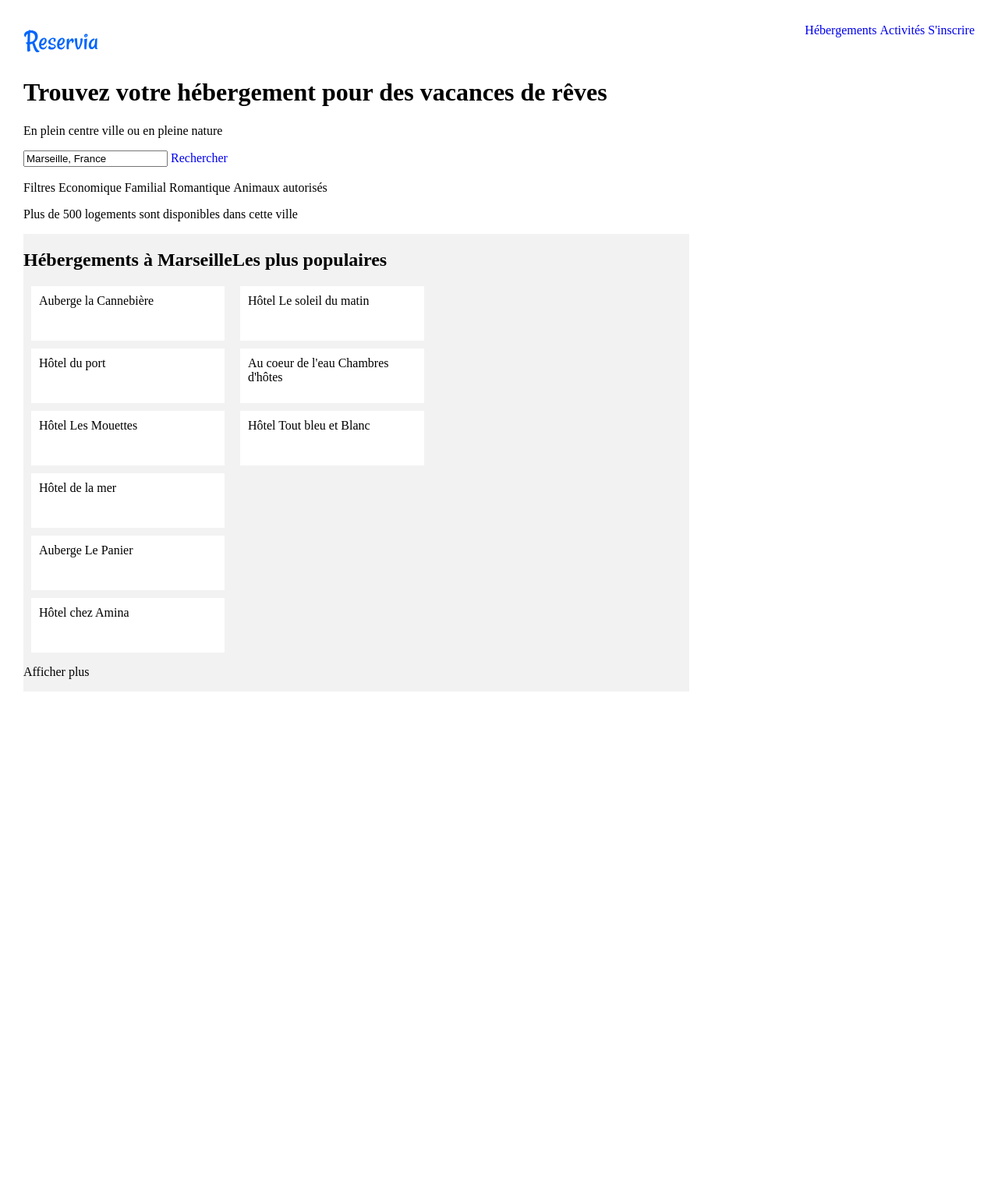
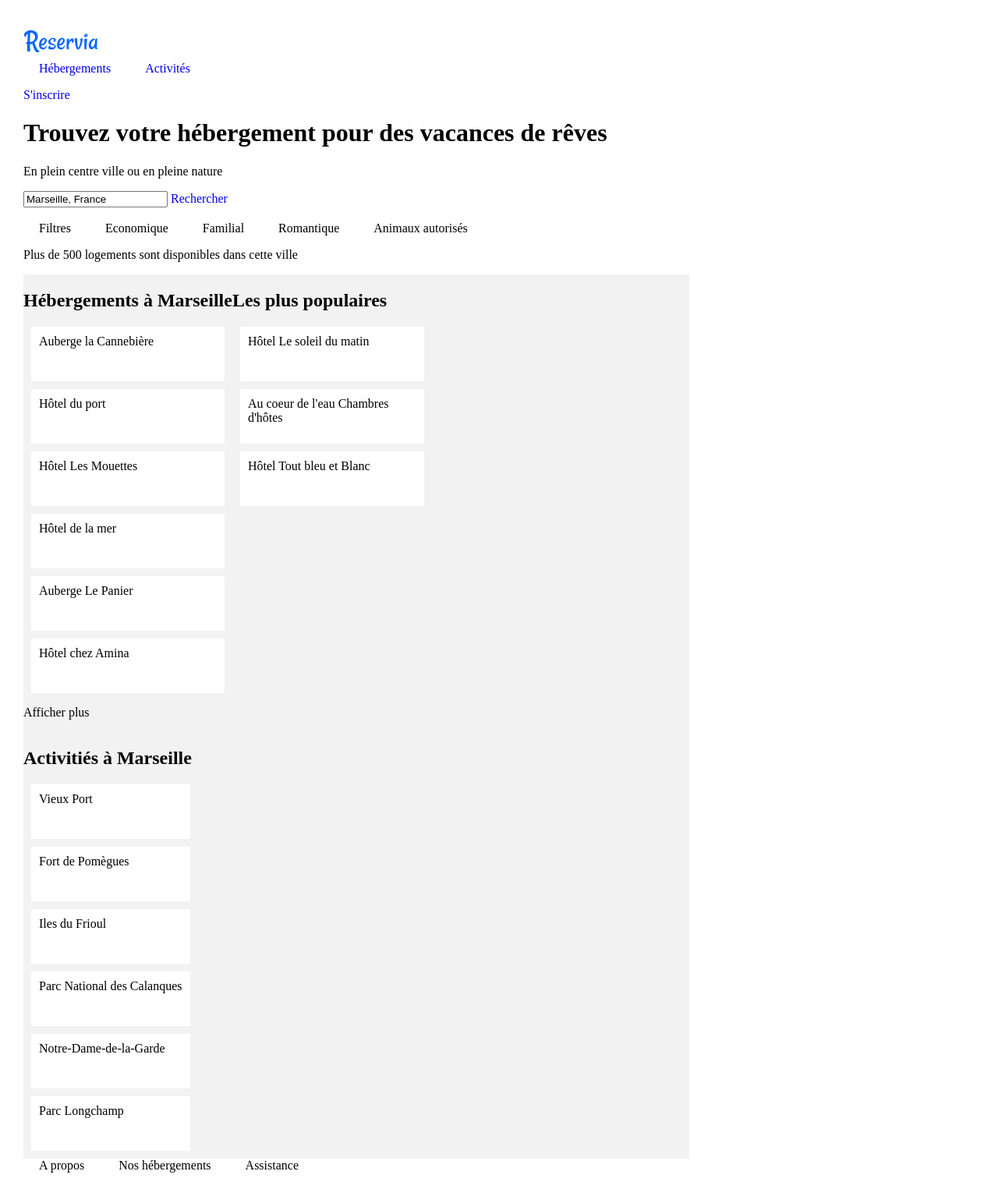
Before and after one commit to LaetiDuche/LaetitiaDuchemin_2_05032021, a plain HTML site: page index.html in a window 1280 px wide. Shown: the whole page at 78% size. Before the commit the page ends 917 px from the top, so only its background shows below. Drawn offline with Linux system fonts and the light colour scheme.

Commit message:
modifs section+nav+footer

```diff
--- a/index.html
+++ b/index.html
@@ -13,7 +13,8 @@
                 <ul id="menu">
                    <li><a href="index.html">Hébergements</a></li>
                    <li><a href="index.html">Activités</a></li>
-                   <li><a href="index.html">S'inscrire</a></li>
+
+                   <p><a class="incrire" href="index.html">S'inscrire</a></p>
                 </ul>
              </nav>
         </header>
@@ -65,11 +66,27 @@
         </section>
 
         <section>
-
+            <header>
+                <h2>Activitiés à Marseille</h2>
+                <article>Vieux Port</article>
+                <article>Fort de Pomègues</article>
+                <article>Iles du Frioul</article>
+                <article>Parc National des Calanques</article>
+                <article>Notre-Dame-de-la-Garde</article>
+                <article>Parc Longchamp</article>
+            </header>
         </section>
 
+        <footer>
+            <nav>
+                <ul>
+                    <li>A propos</li>
+                    <li>Nos hébergements</li>
+                    <li>Assistance</li>
+                </ul>
+            </nav>
+        </footer>
     </body>
-    <footer>
 
-    </footer>
+
 </html>
--- a/styles.css
+++ b/styles.css
@@ -1,23 +1,24 @@
 @font-face
 {
-    font-family: "raleway";
-    src: url(Raleway.ttf) format(ttf);
+    font-family: 'raleway';
+    src: url('Raleway.ttf');
 }
 
 .menu
 {
     color: #0065FC;
-    display: inline;
+    display: flex;
+    position: absolute
+
 }
 
-nav
+.nav1
 {
     position: absolute;
-    right: 0px;
-    top: 0px;
-    margin-right: 30px;
-    margin-top: 30px;
+    right: 0%;
+    top: 0%;
 }
+
 
 a:focus
 {
@@ -34,6 +35,8 @@ li
    list-style-type: none;
    display: inline;
    color: black;
+   margin: 10px;
+   padding: 10px;
 }
 
 ul
```
Also changed, not shown: Raleway.ttf (added).
